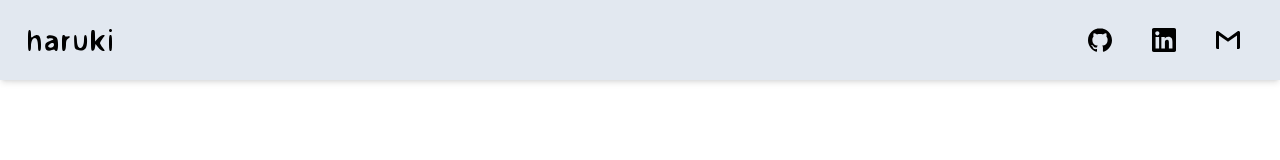
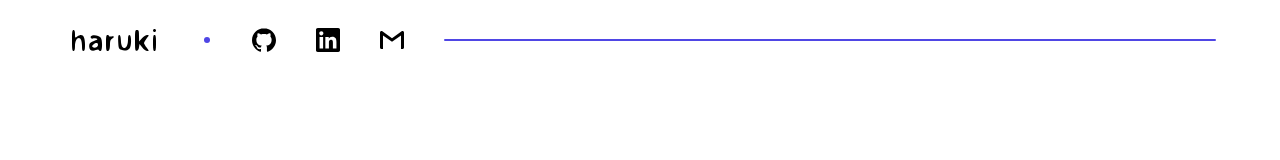
Before and after one commit to HarukiNguyen/portfolio, a React (Vite) app: page / in a window 1280 px wide. Shown: the top 160 px of the page. Built offline with nearby package versions, Linux system fonts and the light colour scheme.

Commit message:
feat(layout): new header

```diff
--- a/src/layouts/Header.jsx
+++ b/src/layouts/Header.jsx
@@ -3,10 +3,16 @@ import SocialMedias from "../components/SocialMedias";
 
 function Header() {
   return (
-    <header className="bg-slate-200 shadow-md animate-fadeIn opacity-0">
-      <div className="container flex justify-between px-3 py-3 tablet:py-5 tablet:px-5 ">
+    <header className="animate-fadeIn opacity-0 layout-container py-3 tablet:py-5 flex justify-between tablet:justify-start">
+      <div className="flex items-center pr-10">
         <Logo />
+      </div>
+      <div className="pl-7 relative">
+        <span className="hidden tablet:block absolute w-[6px] h-[6px] bg-indigo-600 left-0 top-2/4 -translate-y-2/4 rounded-full"></span>
         <SocialMedias />
+      </div>
+      <div className="hidden tablet:flex tablet:grow tablet:items-center tablet:pl-5">
+        <span className="h-[2px] w-full rounded bg-indigo-600"></span>
       </div>
     </header>
   );
```
